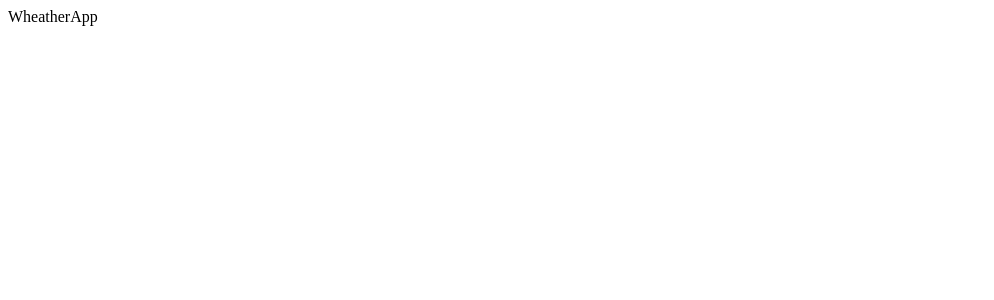
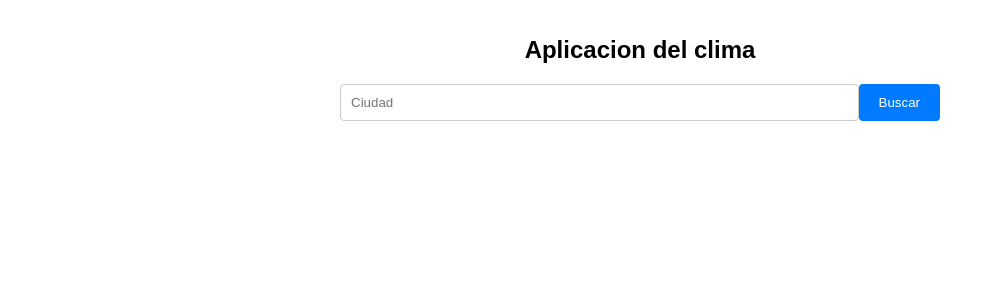
Before and after one commit to CristianEmanuelCamposFuentes/wheather-app, a React (Vite) app: page / in a window 1280 px wide. Shown: the top 300 px of the page, without its empty margins (0-994 px from the left). Built offline with nearby package versions, Linux system fonts and the light colour scheme.

Commit message:
Create base component

```diff
--- a/src/WheatherApp.jsx
+++ b/src/WheatherApp.jsx
@@ -1,5 +1,37 @@
+import { useState } from "react";
+
 export const WheatherApp = () => {
+
+  const [ciudad, setCiudad] = useState('');
+  const handleCambioCiudad = (e) => {
+    setCiudad(e.target.value);
+  }
+
+  const handleSubmit = (e) => {
+    e.preventDefault();
+    if (ciudad.length < 0) fetchClima();
+  }
+
+  const fetchClima = async () => {
+    try {
+      const response = await fetch(`http://api.openweathermap.org/data/2.5/forecast?id=524901&appid={d4bab971d3535b69e7123fc73cc89de4}`);
+    } catch (error) {
+      console.log(error);
+    }
+  }
+
   return (
-    <div>WheatherApp</div>
+    <div className="container">
+      <h1>Aplicacion del clima</h1>
+
+      <form onSubmit={handleSubmit}>
+        <input
+          type="text"
+          value={ciudad}
+          onChange={handleCambioCiudad}
+          placeholder="Ciudad" />
+        <button type="submit">Buscar</button>
+      </form>
+    </div>
   )
 }
--- a/src/main.jsx
+++ b/src/main.jsx
@@ -1,6 +1,7 @@
 import React from 'react'
 import ReactDOM from 'react-dom/client'
 import { WheatherApp } from './WheatherApp'
+import './styles/weatherStyles.css'
 
 ReactDOM.createRoot(document.getElementById('root')).render(
   <React.StrictMode>
```
